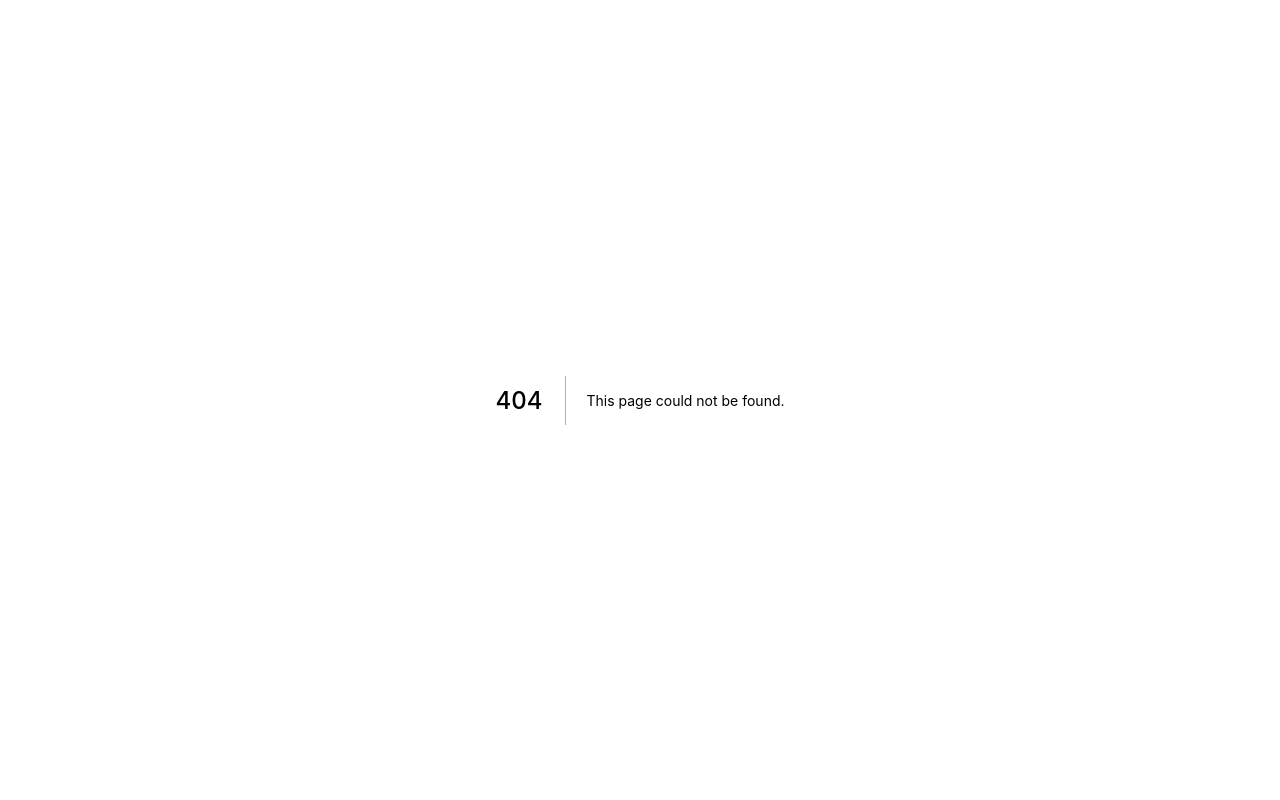
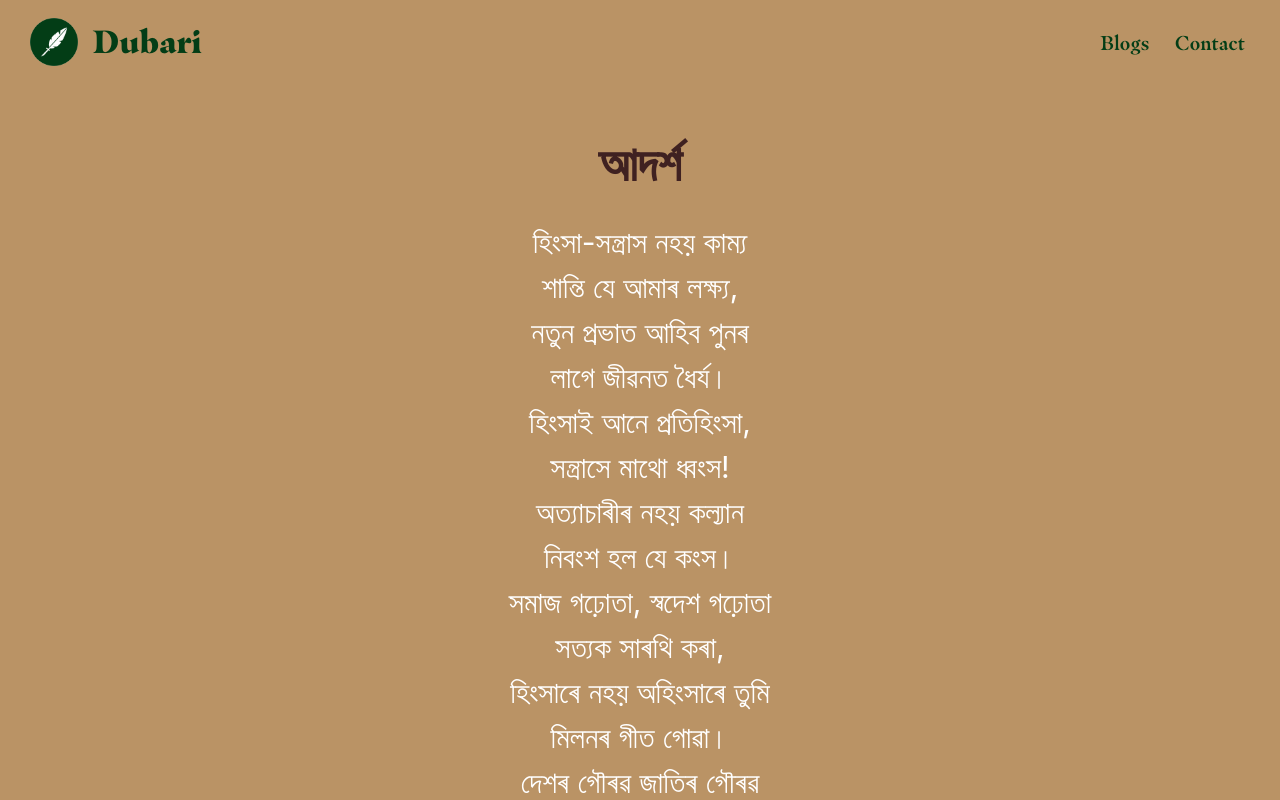
Before and after one commit to dinezh256/dubari, a Next.js app: page /blogs in a window 1280 px wide. Before the commit this address had no page. Shown: the top 800 px of the page. Built offline with nearby package versions, Linux system fonts and the light colour scheme; a web font is replaced by a local one.

Commit message:
Spelling, css corrections

```diff
--- a/components/footer/index.js
+++ b/components/footer/index.js
@@ -6,15 +6,15 @@ import footerLogo from "./../../assets/images/footerLogo.png";
 
 const Footer = () => {
   return (
-    <div className="footerWrapper" id="footer">
+    <div className="footerWrapper">
       <div className="row footer">
         <div className="col footerColumn">
-          <Image alt="footerLogo" src={footerLogo} className="footerLogo" />
+          <h1>দুবৰি</h1>
         </div>
         <div className="w-100" />
         <div className="col footerColumn">
           <h6>
-            <Link href="/blog">Blog</Link>
+            <Link href="/blogs">Blog</Link>
           </h6>
           <h6>
             <Link href="/#about">About</Link>
@@ -72,7 +72,7 @@ const Footer = () => {
 
         <div className="w-100" />
         <div className="col copyrightSection">
-          <h5>© Copyright - Dubori</h5>
+          <h5>© Copyright - Dubari</h5>
         </div>
       </div>
     </div>
--- a/components/navbar/index.js
+++ b/components/navbar/index.js
@@ -30,12 +30,12 @@ const NavBar = () => {
 
         <ul style={{ flex: 1 }} />
 
-        <li className="navListItems" id="largeWidth">
-          <Link href="/blog">Blog</Link>
+        <li className="navListItems">
+          <Link href="/blogs">Blogs</Link>
         </li>
 
-        <li className="navListItems" id="largeWidth">
-          <Link href="/contact">Contact Us</Link>
+        <li className="navListItems">
+          <Link href="/contact">Contact</Link>
         </li>
         {/* <li>
           <LanguageDropdown
--- /dev/null
+++ b/pages/blogs.js
@@ -0,0 +1,70 @@
+import React from "react";
+import Head from "next/head";
+import Link from "next/link";
+import NavBar from "../components/navbar";
+import Footer from "../components/footer";
+
+const Blog = () => {
+  const poem = [
+    "হিংসা-সন্ত্ৰাস নহয় কাম্য",
+    "শান্তি যে আমাৰ লক্ষ্য, ",
+    "নতুন প্ৰভাত আহিব পুনৰ",
+    "লাগে জীৱনত ধৈৰ্য।",
+    "হিংসাই আনে প্ৰতিহিংসা,",
+    "সন্ত্ৰাসে মাথো ধ্বংস!",
+    "অত্যাচাৰীৰ নহয় কল্যান",
+    "নিবংশ হল যে কংস।",
+    "সমাজ গঢ়োতা, স্বদেশ গঢ়োতা",
+    "সত্যক সাৰথি কৰা,",
+    "হিংসাৰে নহয় অহিংসাৰে তুমি",
+    "মিলনৰ গীত গোৱা।",
+    "দেশৰ গৌৰৱ জাতিৰ গৌৰৱ",
+    "যদিহে বিচৰা তুমি,",
+    "অহিংসা মন্ত্ৰত দীক্ষিত হোৱা",
+    "উদ্ধাৰা জনমভূমি।",
+    "প্ৰাপ্যখিনি পাবাই নিশ্চয়",
+    "সংবিধানত যে লিখা,",
+    "নোপোৱাৰ বাবে নকৰা কন্দল",
+    "মানুহৰ লেখা-জোখা।",
+    "ৰজা-প্ৰজা আৰু কৃষক বনুৱা",
+    "আপোন নিজৰ দেশ,",
+    "স্বাৰ্থ নেওচি গঢ়ি তোলা মাথো",
+    "শান্তিৰ পৰিবেশ।",
+    "দেখিবা তেতিয়া আঁতৰিৰ দুখ",
+    "নাথাকিব চকুপানী,",
+    "নিঃশেষ হব বিভেদ-বিভ্ৰাট",
+    "বৰষিব সঞ্জীৱনী।",
+  ];
+  return (
+    <div className="blogWrapper">
+      <Head>
+        <title>Dubari - Blog</title>
+        <meta
+          title="description"
+          content="Dubari - an assamese literature website"
+        />
+      </Head>
+      <NavBar />
+      <div className="blogExplorer">
+        <h5>
+          <Link href="/blogs">blogs</Link> &gt; Adarsh
+        </h5>
+      </div>
+      <div className="blogDiv">
+        <h1>আদৰ্শ</h1>
+        {poem.map((line, i) => (
+          <p
+            className="fadeIn"
+            style={{ animationDelay: `${i * 0.035}s` }}
+            key={i}
+          >
+            {line}
+          </p>
+        ))}
+      </div>
+      <Footer />
+    </div>
+  );
+};
+
+export default Blog;
--- a/styles/globals.scss
+++ b/styles/globals.scss
@@ -20,18 +20,6 @@ html {
   }
   ::-webkit-scrollbar-thumb:window-inactive {
     background: rgb(212, 212, 212);
-  }
-}
-
-@media only screen and (max-width: 768px) {
-  #largeWidth {
-    display: none;
-  }
-}
-
-@media only screen and (min-width: 768px) {
-  #smallWidth {
-    display: none;
   }
 }
 
@@ -145,8 +133,8 @@ $KaushanScriptRegular: "kaushanScriptRegular";
 $Kokila: "Kokila";
 
 .nav {
-  margin-top: 10px;
-  padding-inline-end: 20px;
+  padding-top: 10px;
+  padding-inline-end: 35px;
 }
 
 .navItems {
@@ -182,7 +170,7 @@ $Kokila: "Kokila";
 }
 
 .navListItems {
-  margin-right: 25px;
+  margin-left: 25px;
   transition: all 0.125s ease;
   a {
     color: $DarkGreen !important;
@@ -433,8 +421,8 @@ $Kokila: "Kokila";
     span {
       font-size: 6vw;
       position: absolute;
-      left: -4rem;
-      top: -4rem;
+      left: -2.5rem;
+      top: -2.5rem;
       color: rgb(228, 228, 228);
     }
   }
@@ -471,9 +459,7 @@ $Kokila: "Kokila";
 //footer
 
 .footerWrapper {
-  animation: fadeIn 0.25s ease;
-  animation-fill-mode: both;
-  animation-delay: 1s;
+  animation: fadeIn 0.25s ease both;
   background-color: $DeepGreen;
 }
 
@@ -486,8 +472,11 @@ $Kokila: "Kokila";
   display: flex;
   text-align: center;
   justify-content: center;
-  img {
-    width: 120px;
+  h1 {
+    font-size: 52px;
+    color: white;
+    margin-bottom: 56px;
+    margin-top: 28px;
   }
 
   h6 a {
@@ -529,15 +518,10 @@ $Kokila: "Kokila";
   h5 {
     color: rgb(190, 190, 190);
     font-family: sans-serif;
-    font-size: 12px;
+    font-size: 14px;
     text-align: center;
-    padding-top: 15px;
+    padding-top: 40px;
   }
-}
-
-.footerLogo {
-  width: 80px;
-  margin-bottom: 25px;
 }
 
 @media only screen and (max-width: 500px) {
@@ -594,7 +578,7 @@ $Kokila: "Kokila";
             font-size: 64px;
             z-index: 0;
           }
-          padding: 0 15px;
+          padding: 0 20px;
           margin-top: 5px;
           font-size: 20px;
           z-index: 1;
@@ -619,8 +603,11 @@ $Kokila: "Kokila";
       }
 
       .text {
-        padding: 2.5% 5% 7.5% 5%;
-        height: 100vh;
+        padding: 7.5% 10%;
+        min-height: 100vh;
+        display: flex;
+        align-items: center;
+        justify-content: center;
 
         .textInner {
           display: flex;
@@ -628,23 +615,22 @@ $Kokila: "Kokila";
           justify-content: center;
           flex-direction: column;
           h2 {
-            font-size: 28px;
+            font-size: 26px;
           }
         }
       }
     }
 
     .website {
-      padding: 2.5% 5%;
       min-height: 100vh;
-      display: flex;
-      justify-content: center;
-      align-items: center;
 
       h4 {
         font-size: 28px;
       }
     }
+  }
+  .blogWrapper .blogExplorer {
+    padding-left: 30px !important;
   }
 }
 
@@ -722,7 +708,6 @@ $Kokila: "Kokila";
         font-weight: 500;
         white-space: pre-line;
         color: rgb(63, 33, 33);
-        text-align: justify;
       }
     }
   }
@@ -732,13 +717,65 @@ $Kokila: "Kokila";
   background-color: $LightBrown;
   width: 100%;
   color: rgb(63, 33, 33);
-  padding: 10%;
+
+  .contactInner {
+    padding: 7.5% 10%;
     h4 {
       line-height: 36px;
       font-size: 28px;
       user-select: none;
       font-weight: 600;
       text-align: justify;
+    }
+
+    .contactDetails {
+      padding: 50px 0;
+      font-family: $MasqualeroBlack;
+      margin: auto;
+      width: max-content;
+      color: $DarkGreen;
+
+      p {
+        font-size: 20px;
+        margin-bottom: -5px;
+      }
+    }
+  }
+}
+
+// blog
+
+.blogWrapper {
+  background-color: $LightBrown;
+
+  .blogExplorer {
+    padding-left: 3.5%;
+    display: none;
+    h5 {
+      font-size: 18px;
+      a {
+        color: $DeepGreen;
+      }
+    }
+  }
+
+  .blogDiv {
+    padding: 3.5%;
+    padding-bottom: 100px;
+    h1 {
+      color: rgb(63, 33, 33);
+      font-size: 48px;
+      font-weight: 600;
+      text-align: center;
+      padding-bottom: 20px;
+    }
+
+    p {
+      color: white;
+      text-align: center;
+      font-size: 30px;
+      margin: 0px 0;
+    }
   }
 }
 
```
Also changed, not shown: pages/blog.js (deleted, +0 -39 lines), pages/contact.js (+19 -4 lines). Lines whose indentation alone changed are shown as unchanged.
